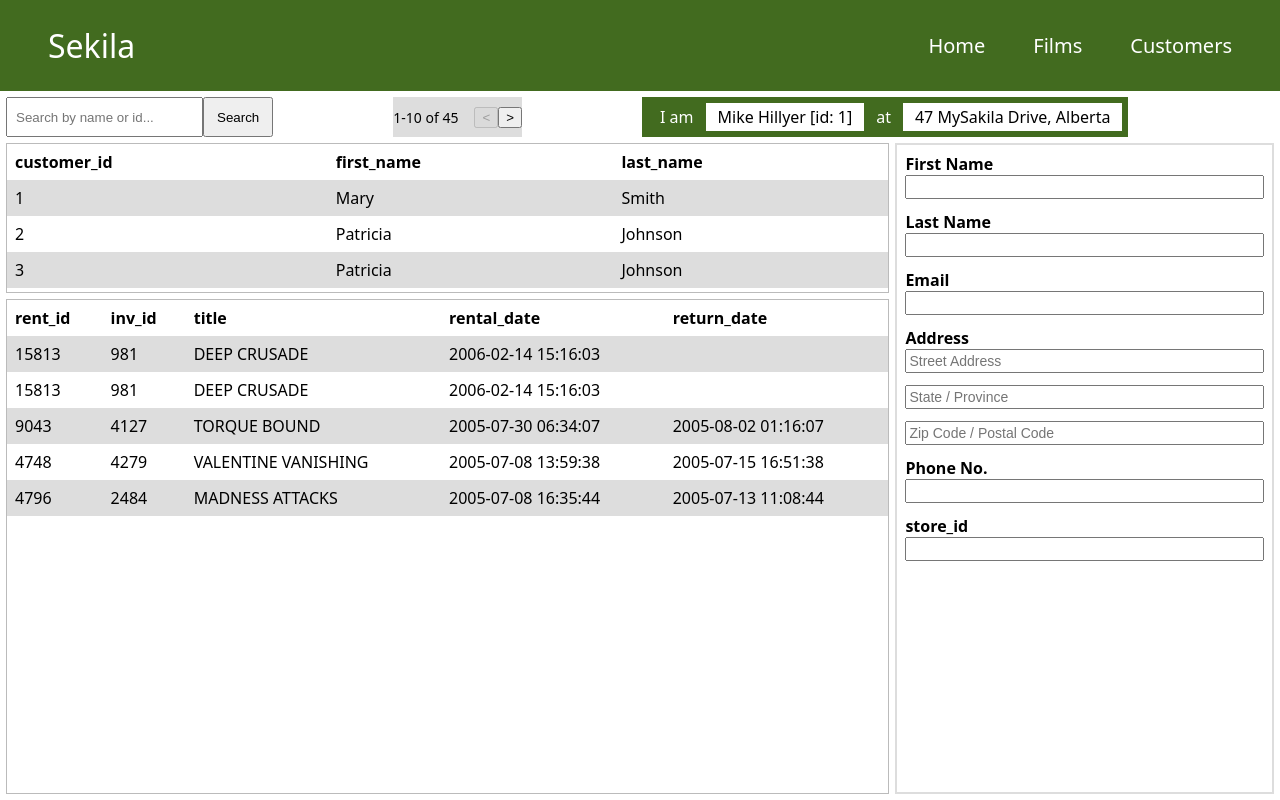
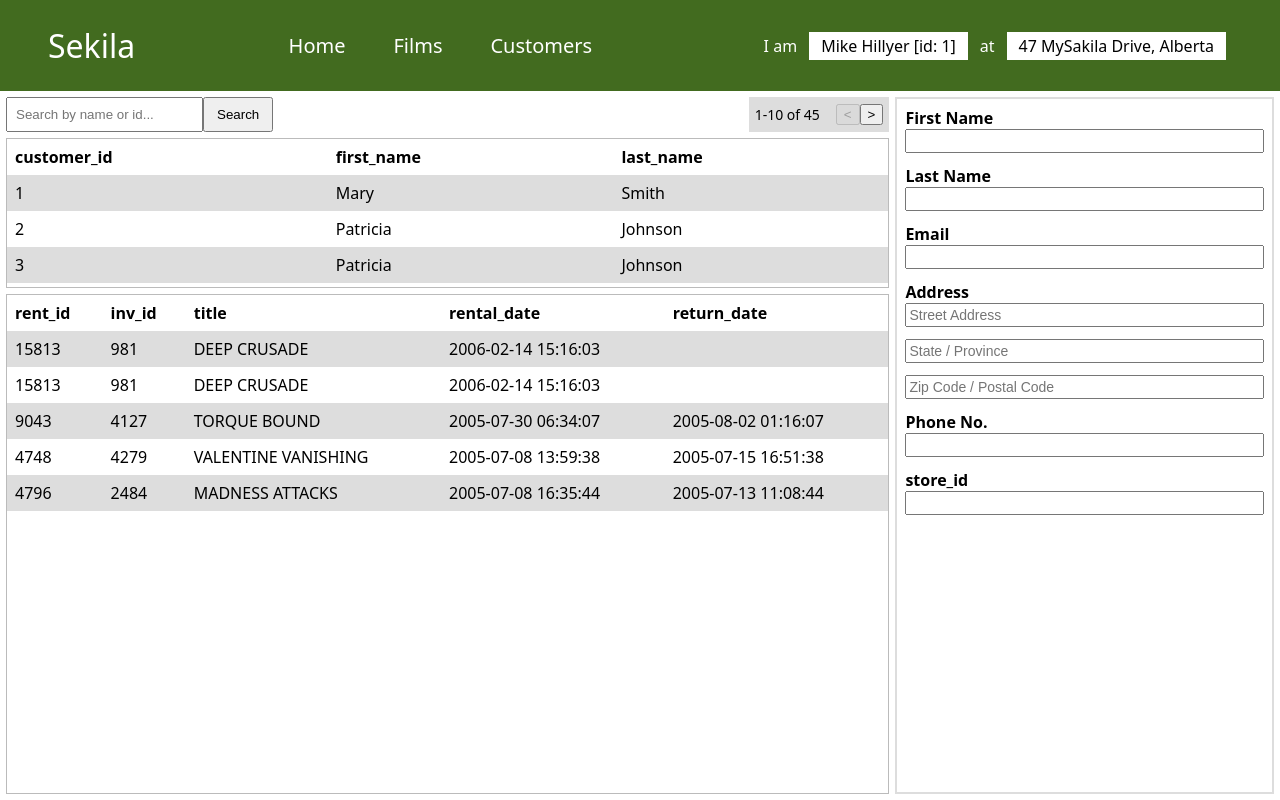
Before and after one commit to CapuchinoGaming/sakila_frontend, a React (Vite) app in the folder my-website/: page / in a window 1280 px wide. Built offline with nearby package versions, Linux system fonts and the light colour scheme.

Commit message:
refactor(customer-page): move session to navigation bar
Extract Session from LineContainer to NavigationBar
Move LineContainer to customer-page-left.

```diff
--- a/my-website/src/components/LineContainer.jsx
+++ b/my-website/src/components/LineContainer.jsx
@@ -1,6 +1,5 @@
 import { useState } from "react";
 
-import Session from "./Session";
 import SearchBar from "./SearchBar";
 import PaginationControls from "./PaginationControls";
 
@@ -16,7 +15,6 @@ function LineContainer() {
                 page={currentPage}
                 setCurrentPage={setCurrentPage}
             />
-            <Session/>
         </div>
     )
 }
--- a/my-website/src/components/NavigationBar.jsx
+++ b/my-website/src/components/NavigationBar.jsx
@@ -1,3 +1,5 @@
+import Session from "./Session";
+
 /*  Navigation Bar
     Positioned on top of all pages.
     It contains the "logo" and has links to the other pages. */
@@ -12,6 +14,8 @@ function NavigationBar() {
                     <li>Films</li>
                     <li>Customers</li>
                 </ul>
+
+                <Session/>
             </div>
         </nav>
     )
--- a/my-website/src/components/PaginationControls.jsx
+++ b/my-website/src/components/PaginationControls.jsx
@@ -33,6 +33,7 @@ const styles = {
     container: {
         display: "flex",
         alignItems: "center",
+        padding: "6px",
         gap: "16px",
         fontSize: "14px",
         backgroundColor: "#dddddd",
--- a/my-website/src/index.css
+++ b/my-website/src/index.css
@@ -36,16 +36,13 @@ nav .bar .links {
   cursor: pointer;
 }
 .line-container {
-  position: relative;
   display: flex;
-  gap: 120px;
+  width: 100%;
 
-  margin: 6px 6px 6px 6px;
-  width: fit-content;
+  justify-content: space-between;
 }
 .session {
   display: flex;
-  position: relative;
 
   padding: 6px 6px;
   width:fit-content;
@@ -100,7 +97,7 @@ nav .bar .links {
 
   flex: 1;
   min-height: 0;
-  margin: 0px 6px 6px 6px;
+  margin: 6px 6px 6px 6px;
 }
 .customer-page-left {
   /* Flex Table properties */
--- a/my-website/src/webpages/CustomerPage.jsx
+++ b/my-website/src/webpages/CustomerPage.jsx
@@ -1,7 +1,13 @@
 // Allow the use of states (React variables)
 import { useState } from "react";
 
+// LineContainer components
+import Session from "../components/Session";
+import SearchBar from "../components/SearchBar";
+import PaginationControls from "../components/PaginationControls";
+
 import LineContainer from "../components/LineContainer";
+
 import CustomerTable from "../components/CustomerTable";
 import RentalHistory from "../components/RentalHistory";
 import CustomerInfo from "../components/CustomerInfo";
@@ -90,9 +96,9 @@ function CustomerPage() {
 
     return (
         <>
-            <LineContainer/>
             <div className="customer-page">
                 <div className="customer-page-left">
+                    <LineContainer/>
                     <CustomerTable customers={customers} customerSelected={customerSelected}/>
                     <RentalHistory records={records} customerSelected={customerSelected}/>
                 </div>
```
